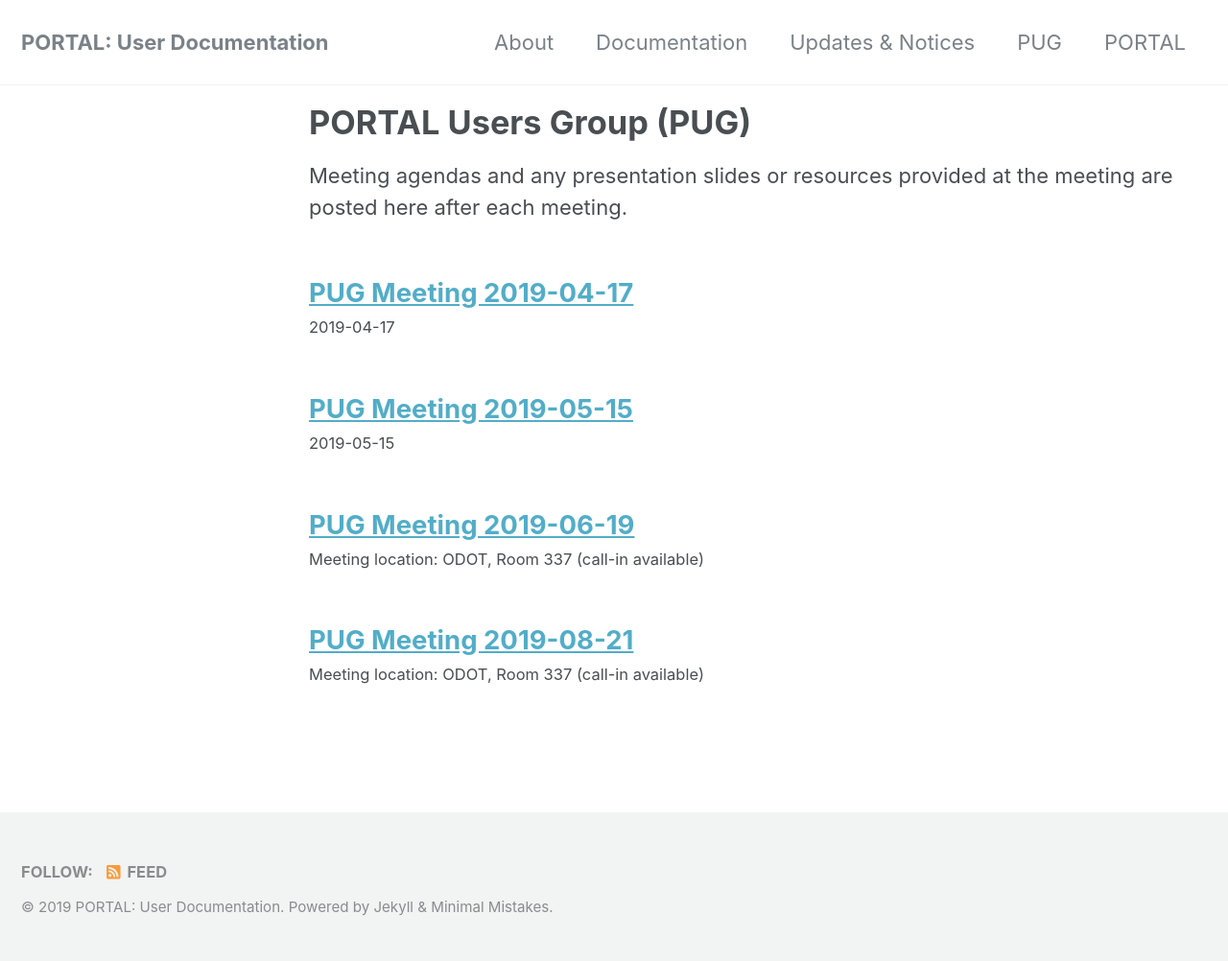
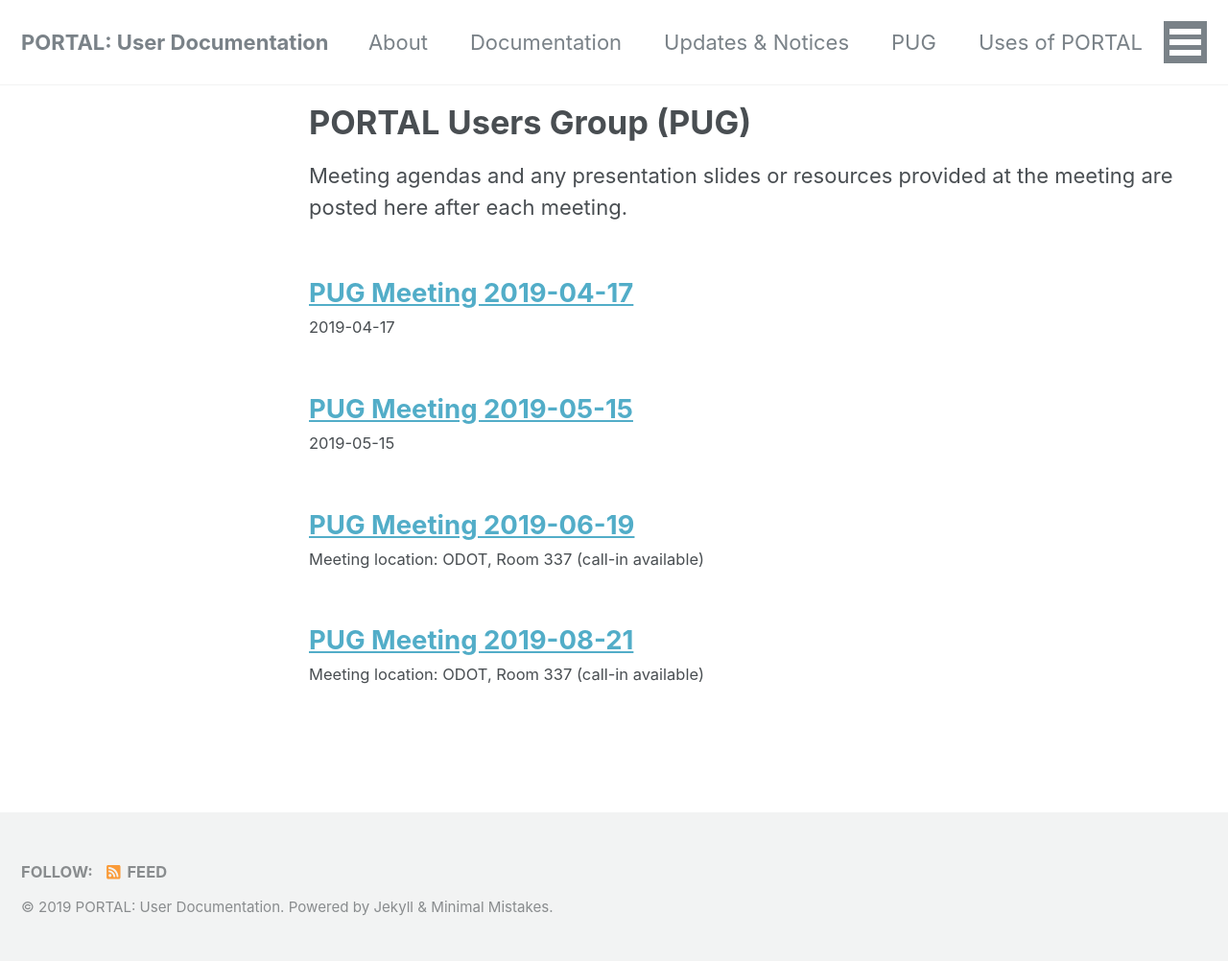
Before and after one commit to adus/portal-documentation, a Jekyll site: the page built from _pages/pug.md, in a window 1280 px wide. Shown: the whole page at 96% size. Built offline with Jekyll 4.4.1, drawn with Linux system fonts in a browser that asks for light colours; nearby versions of some CDN libraries.

Commit message:
adding uses of portal

```diff
--- a/_data/navigation.yml
+++ b/_data/navigation.yml
@@ -8,6 +8,8 @@ main:
     url: https://adus.github.io/portal-documentation/updates-notices/
   - title: "PUG"
     url: https://adus.github.io/portal-documentation/documents_pug/
+  - title: "Uses of PORTAL"
+    url: https://adus.github.io/portal-documentation/uses-of-portal/
   - title: "PORTAL"
     url: http://portal.its.pdx.edu/
   # - title: "Sitemap"
```
